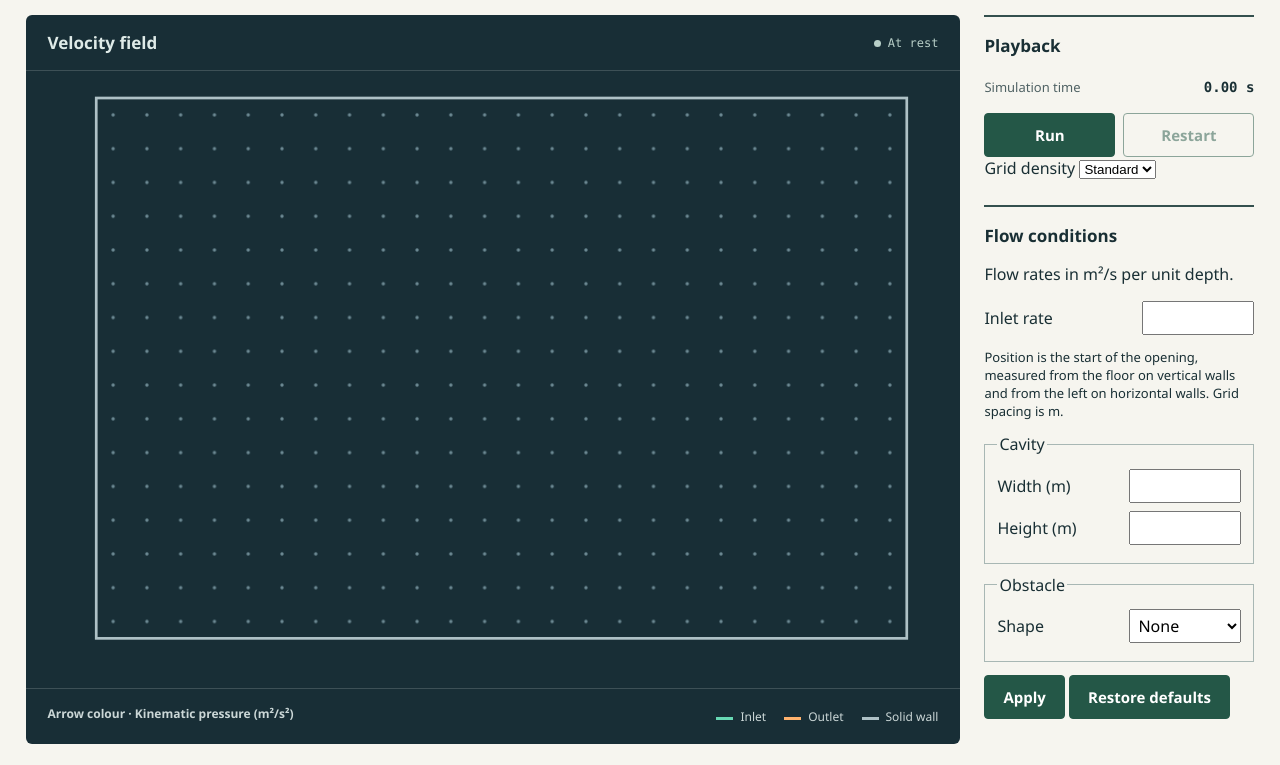
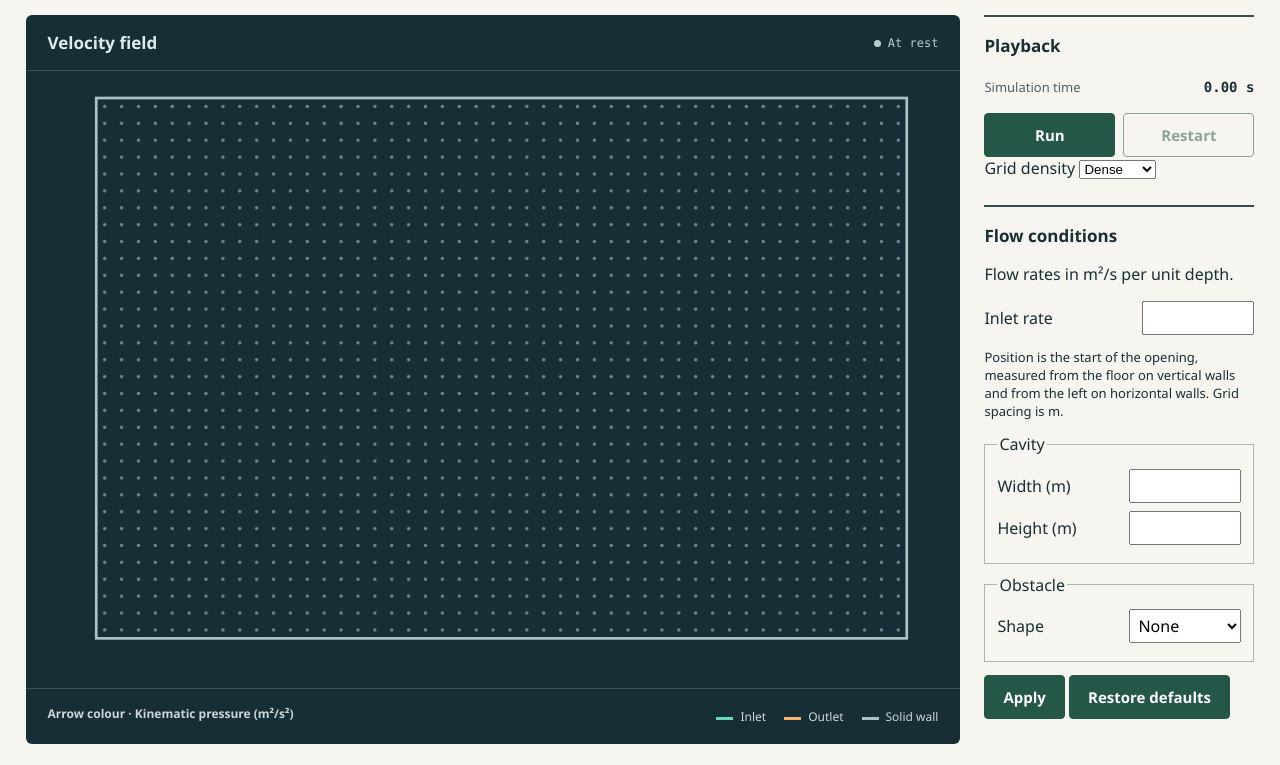
Before and after one commit to barnabyg/cfdVisualise2, a website: page index.html in a window 1280 px wide. Shown: the part 165-930 px from the top of the page. Drawn offline with Linux system fonts and the light colour scheme; some packages are replaced by stand-ins of ours; a script that the page names is missing.

Commit message:
feat(viewer): default to the dense display grid
Refs #20

```diff
--- a/index.html
+++ b/index.html
@@ -33,11 +33,11 @@
             <defs>
               <pattern
                 id="dots"
-                width="25"
-                height="25"
+                width="12.5"
+                height="12.5"
                 patternUnits="userSpaceOnUse"
               >
-                <circle cx="12.5" cy="12.5" r="1.25" fill="#6c8993" />
+                <circle cx="6.25" cy="6.25" r="1.25" fill="#6c8993" />
               </pattern>
               <clipPath id="inside"><use href="#walls" /></clipPath>
             </defs>
@@ -90,8 +90,8 @@
               >Grid density
               <select id="density">
                 <option value="50">Sparse</option>
-                <option value="25" selected>Standard</option>
-                <option value="12.5">Dense</option>
+                <option value="25">Standard</option>
+                <option value="12.5" selected>Dense</option>
               </select>
             </label>
           </section>
```
Also changed, not shown: tests/viewer.spec.ts (+12 -2 lines), README.md.
